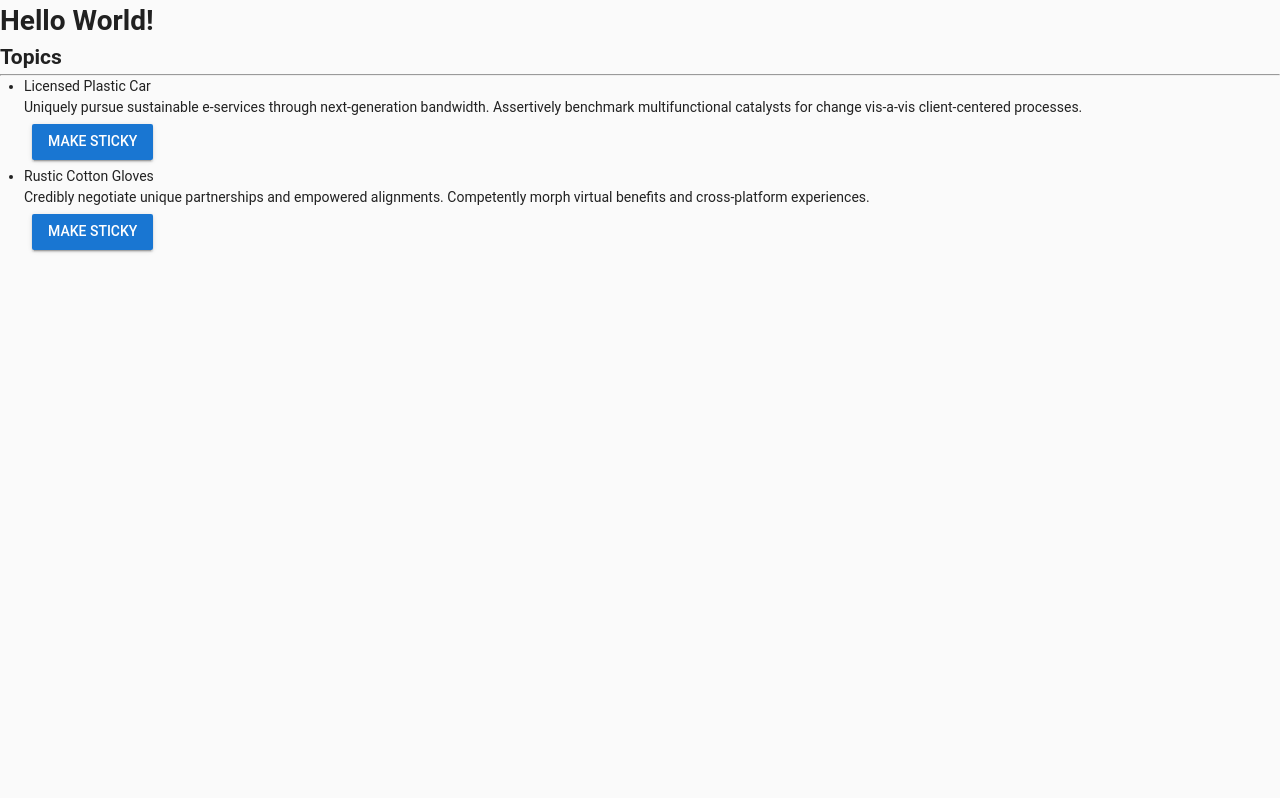
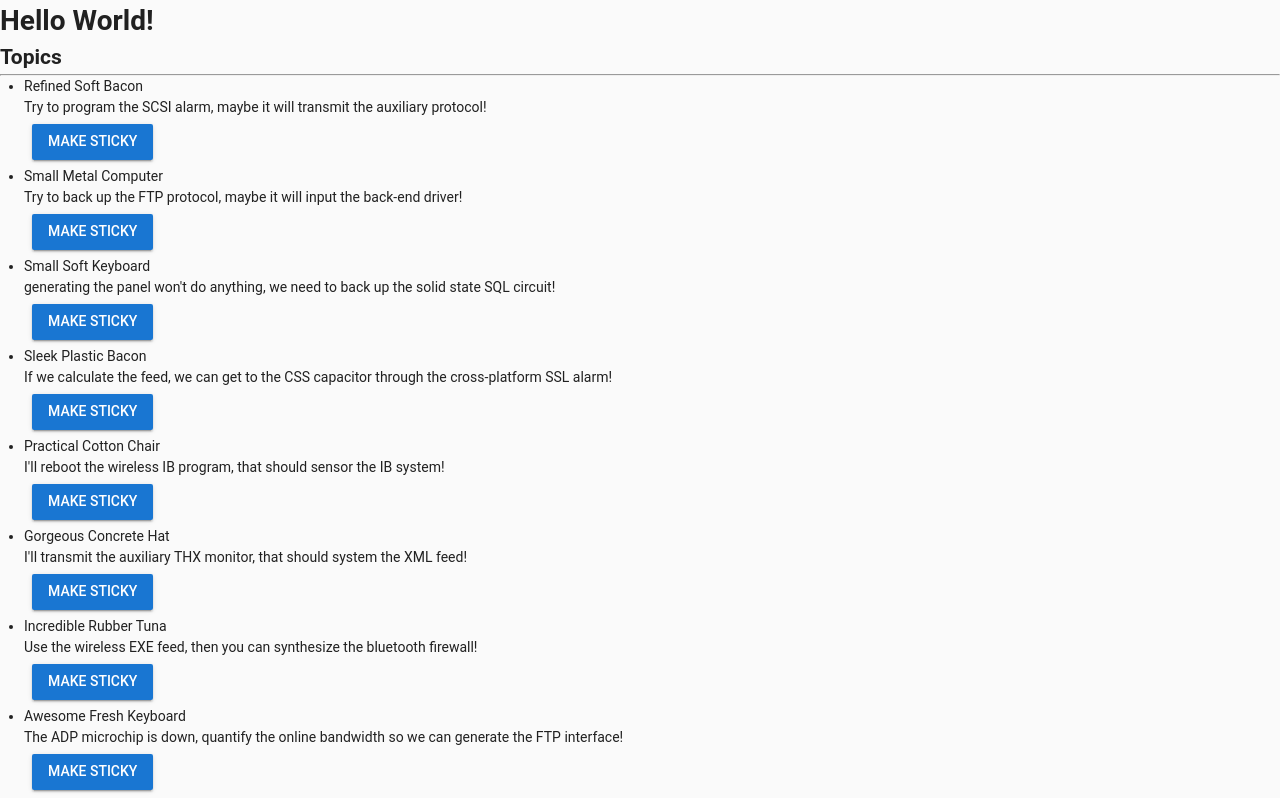
Before and after one commit to jordant0/vuex-demo, a Vue app: page / in a window 1280 px wide. Shown: the top 798 px of the page. Built offline with nearby package versions, Linux system fonts and the light colour scheme.

Commit message:
Use faker for data

```diff
--- /dev/null
+++ b/src/data/data.js
@@ -0,0 +1,37 @@
+import faker from 'faker';
+
+const NUM_TOPICS = 20;
+const NUM_USERS = 10;
+
+let users = [],
+    topics = [];
+
+for (var i = 0; i < NUM_USERS; ++i) {
+  users.push({
+    id: faker.random.number(),
+    userName: faker.internet.userName(),
+    email: faker.internet.exampleEmail(),
+    name: faker.name.findName(),
+    title: faker.name.jobTitle(),
+    avatar: faker.image.avatar(),
+    followed: false,
+  });
+}
+
+for (var i = 0; i < NUM_TOPICS; ++i) {
+  topics.push({
+    id: faker.random.number(),
+    subject: faker.commerce.productName(),
+    post: faker.hacker.phrase(),
+    user_id: users[Math.floor(Math.random() * NUM_USERS)].id,
+    points: faker.random.number(50),
+    createdAt: faker.date.past(),
+    spiced: false,
+    sticky: false,
+  });
+}
+
+export {
+  users,
+  topics
+}
--- a/src/data/store.js
+++ b/src/data/store.js
@@ -1,7 +1,6 @@
 import Vue from 'vue';
 import Vuex from 'vuex';
-import { topics } from '@/data/topics.js';
-import { users } from '@/data/users.js';
+import { topics, users } from '@/data/data.js';
 
 Vue.use(Vuex);
 
--- a/src/data/topics.js
+++ /dev/null
@@ -1,22 +0,0 @@
-import faker from 'faker';
-
-export const topics = [
-  {
-    id: 1,
-    subject: faker.commerce.productName(),
-    post: 'Uniquely pursue sustainable e-services through next-generation bandwidth. Assertively benchmark multifunctional catalysts for change vis-a-vis client-centered processes.',
-    user_id: 1,
-    points: 2,
-    spiced: false,
-    sticky: false,
-  },
-  {
-    id: 2,
-    subject: faker.commerce.productName(),
-    post: 'Credibly negotiate unique partnerships and empowered alignments. Competently morph virtual benefits and cross-platform experiences.',
-    user_id: 2,
-    points: 4,
-    spiced: false,
-    sticky: false,
-  }
-]
--- a/src/data/users.js
+++ /dev/null
@@ -1,14 +0,0 @@
-export const users = [
-  {
-    id: 1,
-    name: 'Badger',
-    email: 'whatever@something.com',
-    followed: false,
-  },
-  {
-    id: 2,
-    name: 'John',
-    email: 'johnsmith@something.com',
-    followed: false,
-  },
-]
```
